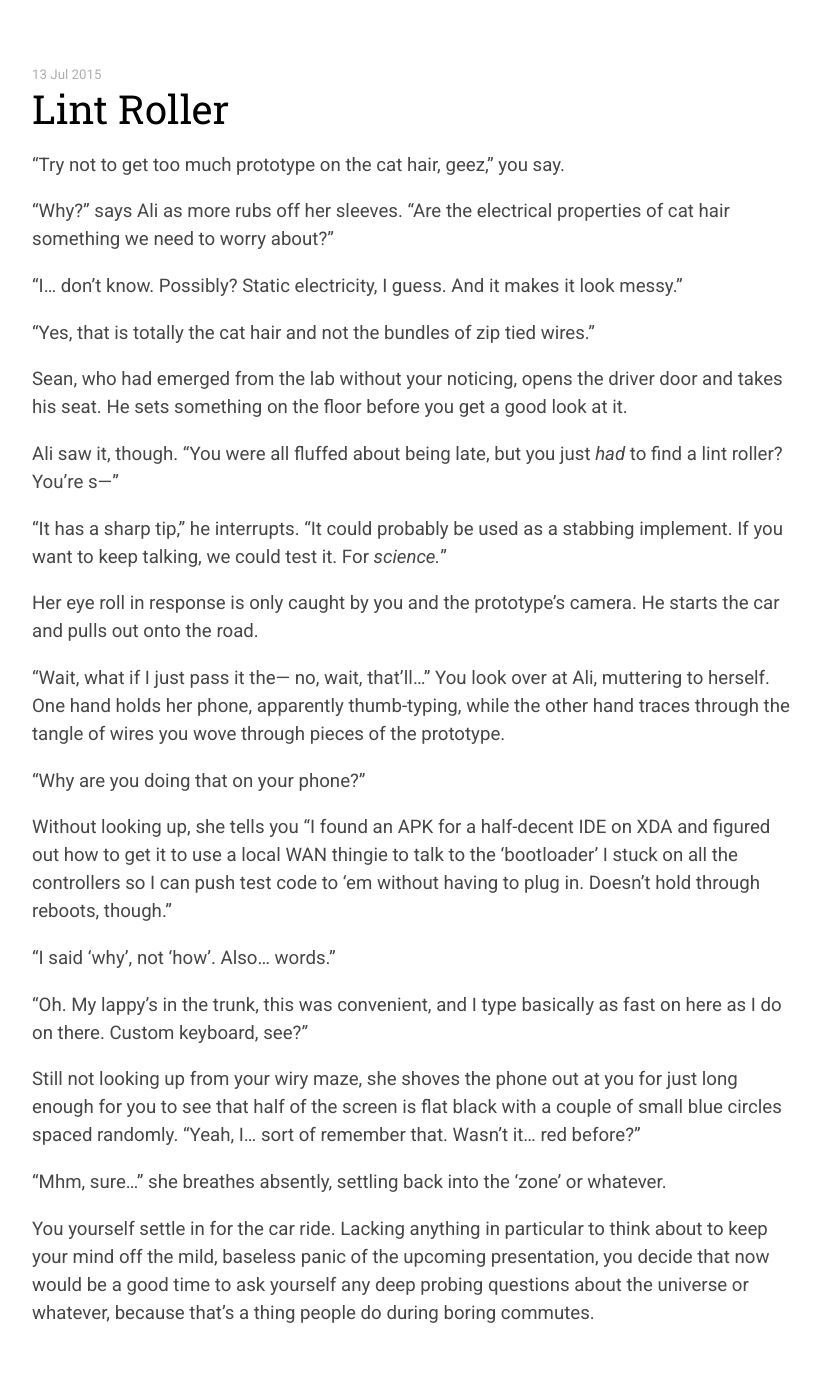
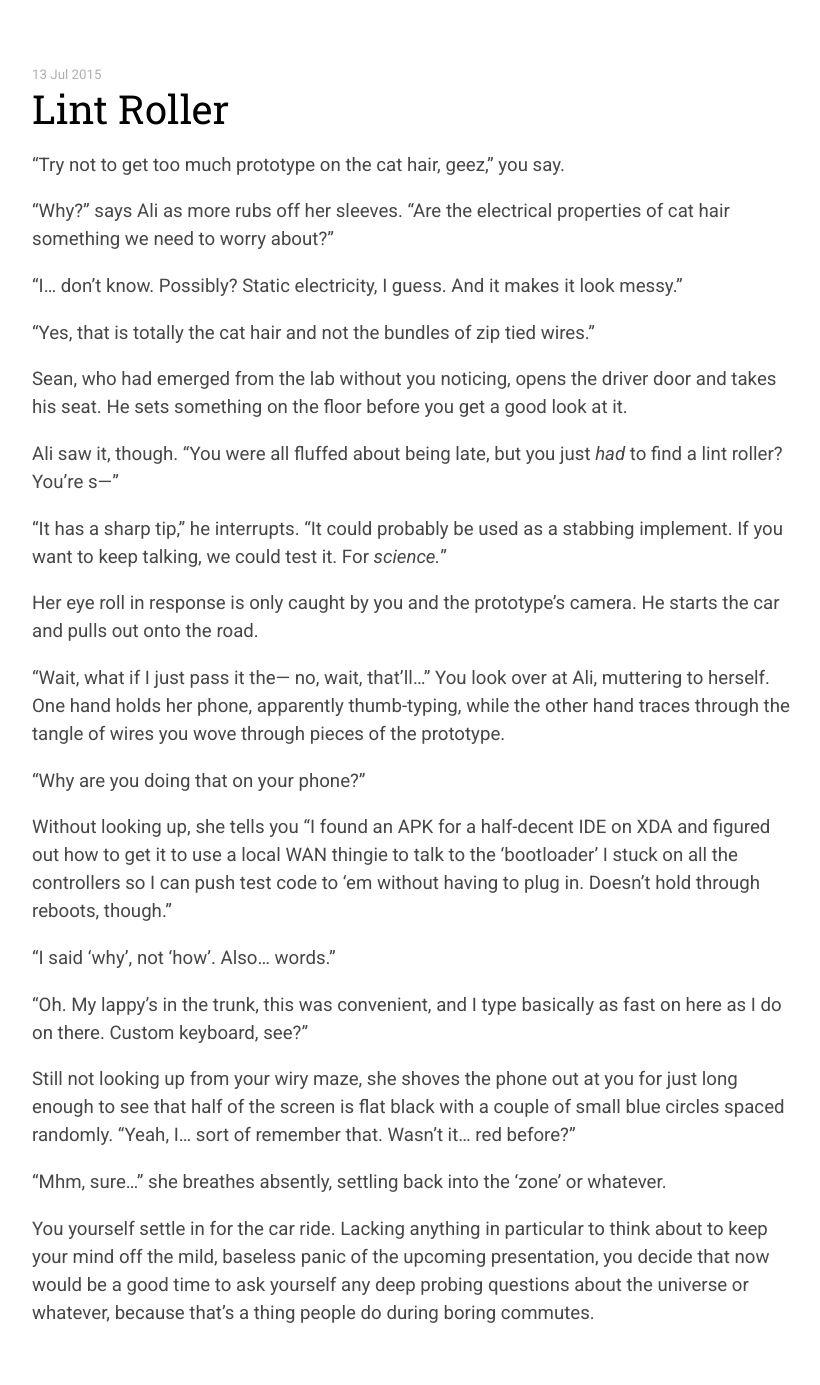
Before and after one commit to adamhovorka/pen, a Jekyll site: the page built from _posts/2015-07-13-lint-roller.md, in a window 1280 px wide. Shown: the whole page, without its empty margins (224-1044 px from the left). Built offline with Jekyll 4.4.1, drawn with Linux system fonts in a browser that asks for light colours; Markdown is read by kramdown in place of the engine named in the settings.

```diff
--- a/_posts/2015-07-13-lint-roller.md
+++ b/_posts/2015-07-13-lint-roller.md
@@ -12,7 +12,7 @@ published: true
 
 "Yes, that is totally the cat hair and not the bundles of zip tied wires."
 
-Sean, who had emerged from the lab without your noticing, opens the driver door and takes his seat. He sets something on the floor before you get a good look at it.
+Sean, who had emerged from the lab without you noticing, opens the driver door and takes his seat. He sets something on the floor before you get a good look at it.
 
 Ali saw it, though. "You were all fluffed about being late, but you just *had* to find a lint roller? You're s&mdash;"
 
@@ -30,7 +30,7 @@ Without looking up, she tells you "I found an APK for a half-decent IDE on XDA a
 
 "Oh. My lappy's in the trunk, this was convenient, and I type basically as fast on here as I do on there. Custom keyboard, see?"
 
-Still not looking up from your wiry maze, she shoves the phone out at you for just long enough for you to see that half of the screen is flat black with a couple of small blue circles spaced randomly. "Yeah, I... sort of remember that. Wasn't it... red before?"
+Still not looking up from your wiry maze, she shoves the phone out at you for just long enough to see that half of the screen is flat black with a couple of small blue circles spaced randomly. "Yeah, I... sort of remember that. Wasn't it... red before?"
 
 "Mhm, sure..." she breathes absently, settling back into the 'zone' or whatever.
 
```
Also changed, not shown: _posts/2015-04-26-morning.md (+1 -1 lines), _posts/2015-07-19-arrival.md (added, +63 -0 lines).
